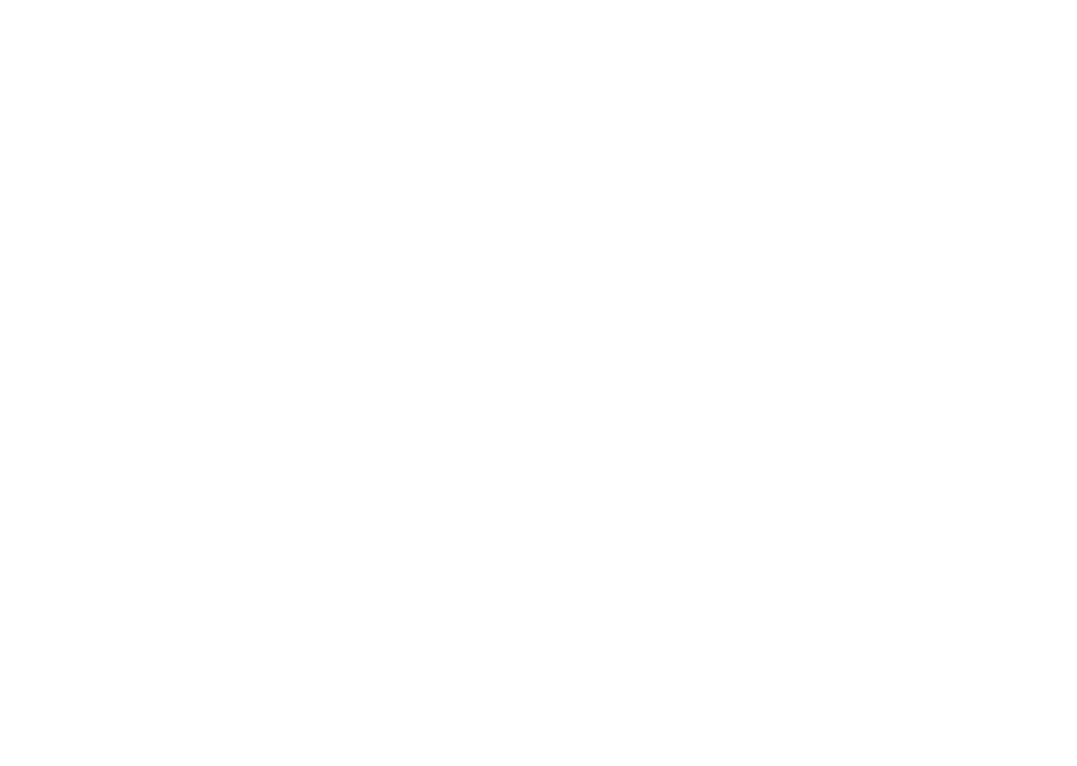
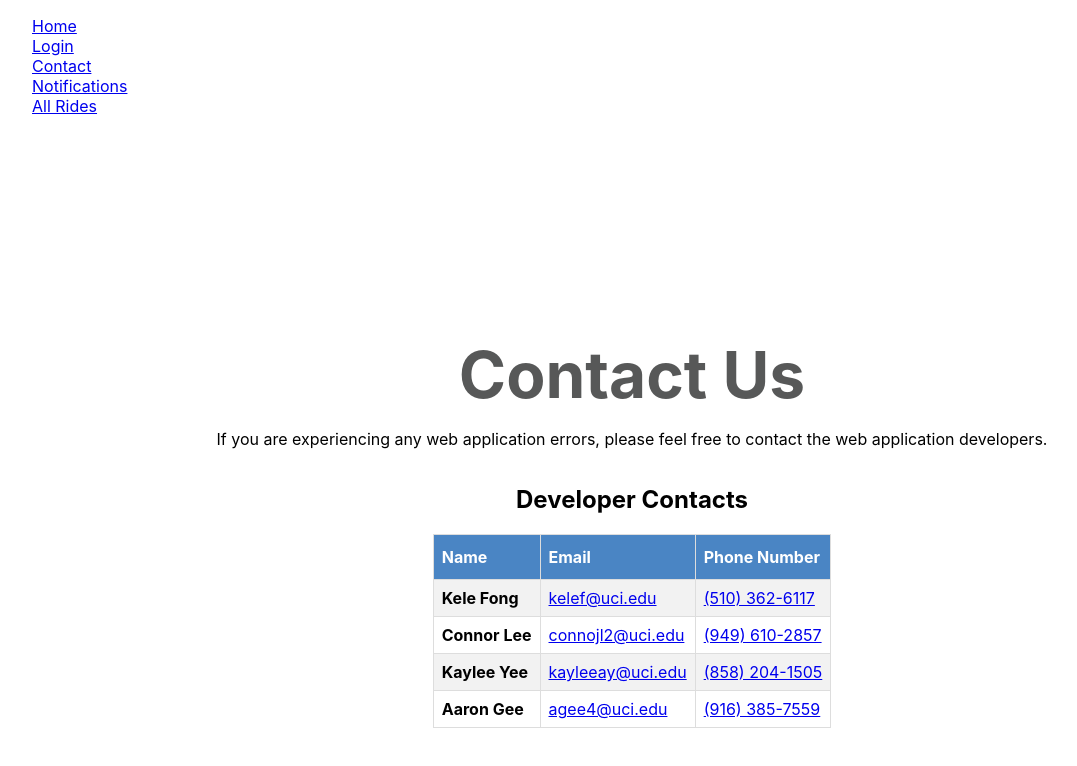
Before and after one commit to kafong03/RidesProjectV2, a React (Create React App) app in the folder rides_app/: page /contact in a window 1280 px wide. Shown: the top 766 px of the page, without its empty margins (8-1085 px from the left). Built offline with nearby package versions, Linux system fonts and the light colour scheme.

Commit message:
+reimplemented page routing +reimplemented old css +reimplemented pages: contact, login(WIP), home(WIP) ~changed old pagenotfound to general error handling page

```diff
--- a/rides_app/package.json
+++ b/rides_app/package.json
@@ -9,6 +9,7 @@
     "auth0": "^4.6.0",
     "react": "^18.3.1",
     "react-dom": "^18.3.1",
+    "react-router-dom": "^6.26.2",
     "react-scripts": "5.0.1",
     "router-dom": "^2.2.11",
     "web-vitals": "^2.1.4"
--- a/rides_app/src/App.css
+++ b/rides_app/src/App.css
@@ -1,38 +1,75 @@
-.App {
-  text-align: center;
+.mainContainer {
+  flex-direction: column;
+  display: flex;
+  align-items: center;
+  justify-content: center;
+  height: 100vh;
 }
 
-.App-logo {
-  height: 40vmin;
-  pointer-events: none;
+.titleContainer {
+  display: flex;
+  flex-direction: column;
+  font-size: 64px;
+  font-weight: bolder;
+  align-items: center;
+  justify-content: center;
+  color: #575858;
 }
 
-@media (prefers-reduced-motion: no-preference) {
-  .App-logo {
-    animation: App-logo-spin infinite 20s linear;
-  }
+.inputContainer {
+  display: flex;
+  flex-direction: column;
+  align-items: flex-start;
+  justify-content: center;
 }
 
-.App-header {
-  background-color: #282c34;
-  min-height: 100vh;
-  display: flex;
-  flex-direction: column;
-  align-items: center;
-  justify-content: center;
-  font-size: calc(10px + 2vmin);
-  color: white;
+.inputContainer > .errorLabel {
+  color: red;
+  font-size: 12px;
 }
 
-.App-link {
-  color: #61dafb;
+.inputContainer > .successLabel {
+  color: green;
+  font-size: 12px;
 }
 
-@keyframes App-logo-spin {
-  from {
-    transform: rotate(0deg);
-  }
-  to {
-    transform: rotate(360deg);
-  }
+.inputBox {
+  height: 48px;
+  width: 400px;
+  font-size: large;
+  border-radius: 8px;
+  border: 1px solid grey;
+  padding-left: 8px;
 }
+
+
+.inputButton, button{
+  border: none;
+  background: #4A85C4;
+  color: white;
+  padding: 12px 24px;
+  margin: 8px;
+  font-size: 24px;
+  border-radius: 8px;
+  cursor: pointer;
+}
+
+.inputButton:hover {
+  border: none;
+  background: #B3B3B3;
+  color: #4A85C4;
+  padding: 12px 24px;
+  margin: 8px;
+  font-size: 24px;
+  border-radius: 8px;
+  cursor: pointer;
+}
+
+ul {
+  list-style: none;
+}
+
+.center {
+  margin-left: auto;
+  margin-right: auto;
+}
--- a/rides_app/src/App.js
+++ b/rides_app/src/App.js
@@ -1,9 +1,54 @@
 import React, { useState } from 'react';
+import {createBrowserRouter, RouterProvider,} from 'react-router-dom';
+
+import './App.css';
+
+import Root from './routes/Root';
+import ErrorPage from './routes/ErrorPage';
+import HomePage from './routes/HomePage';
+import LoginPage from './routes/LoginPage';
+import ContactPage from './routes/ContactPage';
+import NotificationPage from './routes/NotificationPage';
+
 // import { useAuth0 } from '@auth0/auth0-react';
 // TODO: Reimplement authentification (once Connor figures that all out lol)
 
+const router = createBrowserRouter([
+  {
+    path: "/",
+    element: <Root />,
+    errorElement: <ErrorPage />,
+    children: [
+      {
+        index: true,
+        element: <HomePage />,
+      },
+      {
+        path: "contact",
+        element: <ContactPage />,
+      },
+      {
+        path: "login",
+        element: <LoginPage />,
+      },
+      {
+        path: "notifications",
+        element: <NotificationPage />,
+      },
+    ],
+  },
+])
+
 const App = () => {
+  return (
+    <RouterProvider router={router} />
+  );
 
 }
 
+/*function PrivateRoute({ children }) {
+  const isAuthenticated = checkUserAuthentication();
+  return isAuthenticated ? children : <Navigate to="/login" />;
+}*/
+
 export default App;
--- /dev/null
+++ b/rides_app/src/CSS/ContactCSS.css
@@ -0,0 +1,25 @@
+/* #contact */
+#contact {
+  border-collapse: collapse;
+}
+
+#contact td, #contact th {
+  border: 1px solid #ddd;
+  padding: 8px;
+}
+
+#contact th {
+  padding-top: 12px;
+  padding-bottom: 12px;
+  text-align: left;
+  background-color: #4A85C4;
+  color: white;
+}
+
+#contact tr:nth-child(even) {
+  background-color: #f2f2f2;
+}
+
+#contact tr:hover {
+  background-color: #ddd;
+}
--- /dev/null
+++ b/rides_app/src/routes/ContactPage.js
@@ -0,0 +1,65 @@
+// ContactPage.js
+import React from 'react';
+import '../CSS/ContactCSS.css'
+
+const ContactPage = () => {
+  return (
+    <div className="mainContainer">
+      <div className="titleContainer">Contact Us</div>
+      <p>If you are experiencing any web application errors, please feel free to contact the web application developers.</p>
+
+      <h2>Developer Contacts</h2>
+      <table id="contact">
+        <tbody>
+          <tr>
+            <th>Name</th>
+            <th>Email</th>
+            <th>Phone Number</th>
+          </tr>
+
+          <tr>
+            <td><b>Kele Fong</b></td>
+            <td>
+              <a href="mailto:kelef@uci.edu">kelef@uci.edu</a>
+            </td>
+            <td>
+              <a href="tel:+1510-362-6117">(510) 362-6117</a>
+            </td>
+          </tr>
+
+          <tr>
+            <td><b>Connor Lee</b></td>
+            <td>
+              <a href="mailto:connojl2@uci.edu">connojl2@uci.edu</a>
+            </td>
+            <td>
+              <a href="tel:+1949-610-2857">(949) 610-2857</a>
+            </td>
+          </tr>
+
+          <tr>
+            <td><b>Kaylee Yee</b></td>
+            <td>
+              <a href="mailto:kayleeay@uci.edu">kayleeay@uci.edu</a>
+            </td>
+            <td>
+              <a href="tel:+1858-204-1505">(858) 204-1505</a>
+            </td>
+          </tr>
+
+          <tr>
+            <td><b>Aaron Gee</b></td>
+            <td>
+              <a href="mailto:agee4@uci.edu">agee4@uci.edu</a>
+            </td>
+            <td>
+              <a href="tel:+1916-385-7559">(916) 385-7559</a>
+            </td>
+          </tr>
+        </tbody>
+      </table>
+    </div>
+  );
+};
+
+export default ContactPage;
--- /dev/null
+++ b/rides_app/src/routes/ErrorPage.js
@@ -0,0 +1,20 @@
+// ErrorPage.js
+import React from 'react';
+import { useRouteError } from 'react-router-dom';
+
+const ErrorPage = () => {
+  const error = useRouteError();
+  console.error(error);
+
+  return (
+    <>
+      <h1>{error.status}</h1>
+      <p>
+        <i>{error.statusText || error.message}</i>
+      </p>
+      <p>how did you even get here lol</p>
+    </>
+  );
+};
+
+export default ErrorPage;
--- /dev/null
+++ b/rides_app/src/routes/HomePage.js
@@ -0,0 +1,18 @@
+// HomePage.js
+import React from 'react';
+//import HomeComponent from '../components/HomeComponent';
+
+const HomePage = () => {
+  return (
+    <div className={'mainContainer'}>
+      <div className={'titleContainer'}>
+        College Rides
+      </div>
+      <div>
+        Your (un)official ride organizing app!
+      </div>
+    </div>
+  );
+};
+
+export default HomePage;
--- /dev/null
+++ b/rides_app/src/routes/LoginPage.js
@@ -0,0 +1,8 @@
+// LoginPage.js
+import React from 'react';
+
+const LoginPage = () => {
+  return <></>
+};
+
+export default LoginPage;
--- /dev/null
+++ b/rides_app/src/routes/NotificationPage.js
@@ -0,0 +1,59 @@
+// NotificationPage.js
+import React, { useState } from 'react';
+//import { useAuth0 } from '@auth0/auth0-react';
+
+const NotificationPage = () => {
+  const [notification, setNotification] = useState('');
+  const [delay, setDelay] = useState('now');
+
+  const handleSend = (event) => {
+    event.preventDefault();
+    if ('' === notification.trim()) {
+      alert('Please enter a valid notification');
+      return;
+    } else {
+      if (window.confirm('Do you want to send the following notification?:\n\n' + notification)) { // TODO: Replace warning with undo feature
+        alert('Notification sent ' + delay + '!');
+        setNotification('');
+        // TODO: Figure out how to actually send text notifications to people xD
+      }
+    }
+  };
+
+  /*const {
+    isAuthenticated,
+    user
+    } = useAuth0();
+
+  if (!isAuthenticated) {
+    return  (<h1>Please log in</h1>);
+  }*/
+  return (
+    <div className={'mainContainer'}>
+      <div className={'titleContainer'}>Notifications</div>
+      <p>Prepare and send your notification below!</p>
+
+      <form onSubmit={handleSend}>
+        <textarea
+          required
+          className={'inputArea'}
+          value={notification}
+          rows="10"
+          placeholder="Type your notification here"
+          onChange={(event) => setNotification(event.target.value)}
+          //isInvalid={whitespace}
+        />
+        <br />
+        <input type="submit" value="Send Notification" />
+        <select onChange={(event) => setDelay(event.target.value)}>
+          <option value="now" selected>Now</option>
+          <option value="later">Later</option>
+        </select>
+      </form>
+
+      <h2>Pending Notifications</h2>
+    </div>
+  );
+};
+
+export default NotificationPage;
--- /dev/null
+++ b/rides_app/src/routes/Root.js
@@ -0,0 +1,31 @@
+import { Outlet, Link } from "react-router-dom";
+
+const Root = () => {
+  return (
+    <>
+      <nav>
+        <ul>
+          <li>
+            <Link to="/">Home</Link>
+          </li>
+          <li>
+            <Link to="/login">Login</Link>
+          </li>
+          <li>
+            <Link to="/contact">Contact</Link>
+          </li>
+          <li>
+            <Link to="/notifications">Notifications</Link>
+          </li>
+          <li>
+            <Link to="/ridelist">All Rides</Link>
+          </li>
+        </ul>
+      </nav>
+
+      <Outlet />
+    </>
+  )
+};
+
+export default Root;
```
Also changed, not shown: rides_app/src/components/NotificationPage.js (deleted, +0 -59 lines), rides_app/src/components/LoginPage.js (deleted), 1 other file (tests, documents, lock files or other folders).
